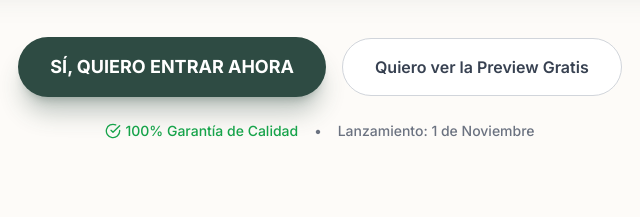
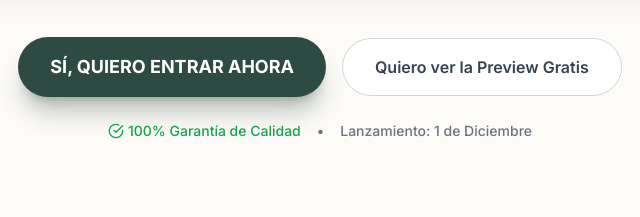
Before and after one commit to juanmamerodio/juanmamerodio.github.io, a plain HTML site: page index.html in a window 1280 px wide. Shown: the part 1097-1314 px from the top of the page, 320-960 px from the left. Drawn offline with nearby package versions, Linux system fonts and the light colour scheme.

Commit message:
changing date of lan

```diff
--- a/index.html
+++ b/index.html
@@ -209,7 +209,7 @@
                 <div class="mt-6 flex justify-center items-center gap-2 text-sm text-gray-500 font-medium reveal">
                     <span class="flex items-center text-green-600"><i data-feather="check-circle" class="w-4 h-4 mr-1"></i> 100% Garantía de Calidad</span>
                     <span class="mx-2">•</span>
-                    <span>Lanzamiento: 1 de Noviembre</span>
+                    <span>Lanzamiento: 1 de Diciembre</span>
                 </div>
             </div>
         </section>
```
